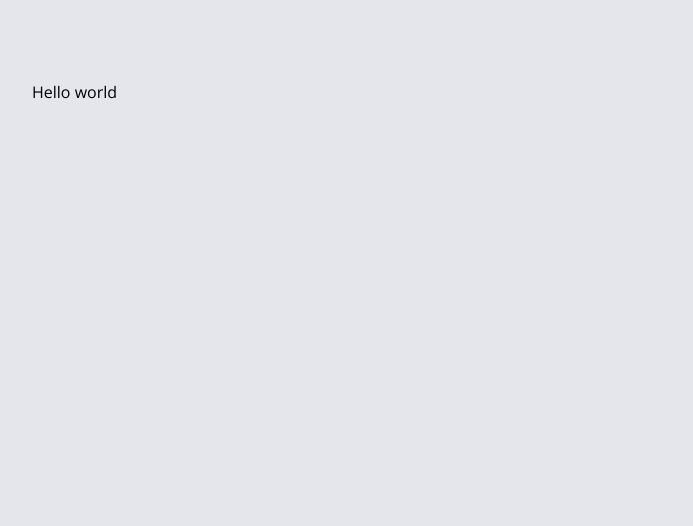
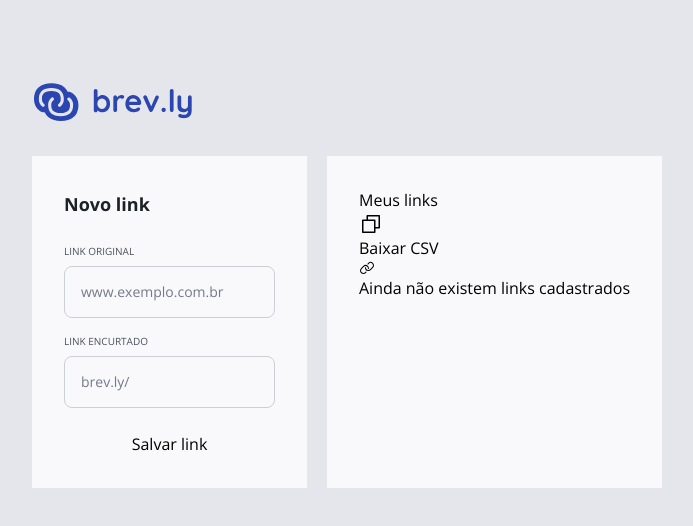
Before and after one commit to augustomoscardo/brev.ly, a React (Vite) app in the folder web/: page / in a window 1280 px wide. Shown: the top 526 px of the page, without its empty margins (160-853 px from the left). Built offline with nearby package versions, Linux system fonts and the light colour scheme.

Commit message:
started page components

```diff
--- a/web/index.html
+++ b/web/index.html
@@ -11,7 +11,7 @@
 
     <title>Brev.ly</title>
   </head>
-  <body class="font-open-sans bg-gray-200 px-48 pt-20">
+  <body class="h-dvh font-open-sans bg-gray-200 px-48 pt-20">
     <div id="root"></div>
     <script type="module" src="/src/main.tsx"></script>
   </body>
--- a/web/src/app.tsx
+++ b/web/src/app.tsx
@@ -1,8 +1,61 @@
+import { Copy, Link } from "@phosphor-icons/react";
+import logoImg from "../public/assets/Logo.svg"
+
 export function App() {
 
   return (
-    <>
-      <h1>Hello world</h1>
-    </>
+    <div className="w-full flex flex-col gap-8">
+      <header className="w-100">
+        <img src={logoImg} alt="Imagem da logo do Brevly" />
+      </header>
+
+      <div className="flex gap-5">
+        <div className="p-8 bg-gray-100 flex flex-col gap-6">
+          <h2 className="text-gray-600 text-lg leading-xl font-bold">Novo link</h2>
+
+          <div className="flex flex-col gap-4">
+            <div className="flex flex-col gap-2">
+              <label htmlFor="originalUrl" className="text-gray-500 text-xs leading-xs uppercase">Link Original</label>
+              <input
+                type="text"
+                name="originalUrl"
+                id="originalUrl"
+                placeholder="www.exemplo.com.br"
+                className="border border-gray-300 rounded-lg p-4 placeholder:text-gray-400 text-gray-600 text-md leading-md"
+              />
+            </div>
+
+            <div className="flex flex-col gap-2">
+              <label htmlFor="shortUrl" className="text-gray-500 text-xs leading-xs uppercase">Link Encurtado</label>
+              <input
+                type="text"
+                name="shortUrl"
+                id="shortUrl"
+                placeholder="brev.ly/"
+                className="border border-gray-300 rounded-lg p-4 placeholder:text-gray-400 text-gray-600 text-md leading-md"
+              />
+            </div>
+          </div>
+
+          <button type="button">
+            Salvar link
+          </button>
+        </div>
+
+        <div className="p-8 bg-gray-100">
+          <div>
+            <h2>Meus links</h2>
+            <button type="button">
+              <Copy size={24} />
+              Baixar CSV
+            </button>
+          </div>
+          <div>
+            <Link />
+            Ainda não existem links cadastrados
+          </div>
+        </div>
+      </div>
+    </div>
   )
 }
```
Also changed, not shown: 1 other file (tests, documents, lock files or other folders).
